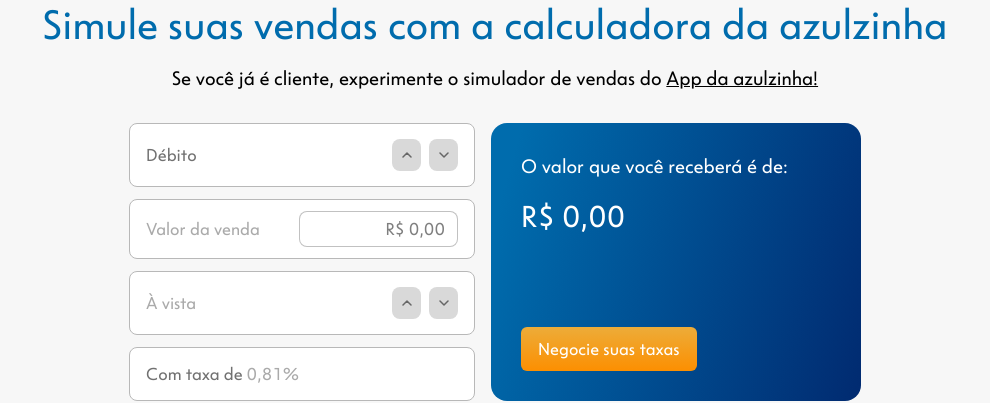
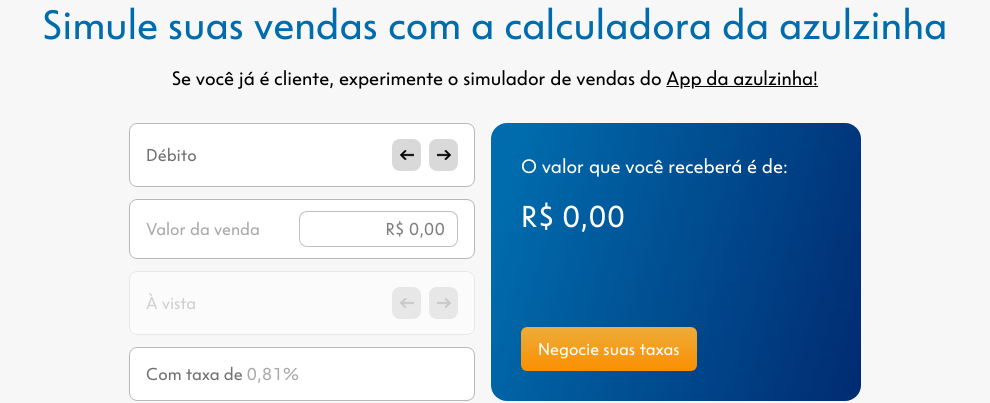
Before and after one commit to vorttexco/azulzinha-v3, a Next.js app: page /taxas-tarifas in a window 1280 px wide. Shown: the part 3840-4243 px from the top of the page, without its empty margins (145-1135 px from the left). Built offline with nearby package versions, Linux system fonts and the light colour scheme.

Commit message:
fix calculadora

```diff
--- a/src/components/shared/ArrowIcon.tsx
+++ b/src/components/shared/ArrowIcon.tsx
@@ -26,7 +26,7 @@
         >
             <path
                 d="M13.75 16L12.123 14.4242L17.6 9.1206L0 9.1206L0 6.90137L17.6 6.90137L12.1 1.57547L13.727 0L22 8.01115L13.75 16Z"
-                fill={stroke ? "none" : color}
+                fill={stroke || color}
                 stroke={stroke}
                 strokeWidth={strokeWidth}
             />
--- a/src/components/taxas-tarifas/CalculadoraSection.tsx
+++ b/src/components/taxas-tarifas/CalculadoraSection.tsx
@@ -1,23 +1,40 @@
 "use client";
 
 import { useState } from "react";
+import ArrowIcon from "@/components/shared/ArrowIcon";
 
-const tiposPagamento = ["Débito", "Crédito à vista", "Crédito 2x a 6x", "Crédito 7x a 12x"];
-const tiposRecebimento = ["À vista", "Em 1 dia útil", "Em 30 dias"];
+const tiposPagamento = ["Débito", "Crédito"];
+const parcelasOpcoes = ["À vista", "Parcelado em 2x", "Parcelado em 3x", "Parcelado em 4x", "Parcelado em 5x", "Parcelado em 6x", "Parcelado em 7x", "Parcelado em 8x", "Parcelado em 9x", "Parcelado em 10x", "Parcelado em 11x", "Parcelado em 12x"];
 
-const taxas: Record<string, Record<string, number>> = {
-  "Débito": { "À vista": 0.81, "Em 1 dia útil": 0.95, "Em 30 dias": 0.81 },
-  "Crédito à vista": { "À vista": 1.27, "Em 1 dia útil": 1.45, "Em 30 dias": 1.27 },
-  "Crédito 2x a 6x": { "À vista": 1.48, "Em 1 dia útil": 1.65, "Em 30 dias": 1.48 },
-  "Crédito 7x a 12x": { "À vista": 1.92, "Em 1 dia útil": 2.10, "Em 30 dias": 1.92 },
+const getTaxRate = (tipoPagamento: string, parcela: string): number => {
+  const parcelaNum = parseInt(parcela.split(" ")[2]) || 0;
+
+  if (tipoPagamento === "Débito") {
+    return 0.81;
+  }
+
+  if (parcela === "À vista") {
+    return 1.27;
+  }
+
+  if (parcelaNum >= 2 && parcelaNum <= 6) {
+    return 1.48;
+  }
+
+  if (parcelaNum >= 7) {
+    return 1.92;
+  }
+
+  return 1.27;
 };
 
 export default function CalculadoraSection() {
   const [tipoPagamento, setTipoPagamento] = useState(0);
-  const [tipoRecebimento, setTipoRecebimento] = useState(0);
+  const [parcela, setParcela] = useState(0);
   const [valorVenda, setValorVenda] = useState("");
 
-  const taxa = taxas[tiposPagamento[tipoPagamento]][tiposRecebimento[tipoRecebimento]];
+  const isDebito = tiposPagamento[tipoPagamento] === "Débito";
+  const taxa = getTaxRate(tiposPagamento[tipoPagamento], parcelasOpcoes[parcela]);
   const valor = parseFloat(valorVenda.replace(",", ".")) || 0;
   const valorRecebido = valor > 0 ? valor - (valor * taxa) / 100 : 0;
 
@@ -25,6 +42,14 @@
     current === 0 ? total - 1 : current - 1;
   const cycleNext = (current: number, total: number) =>
     current === total - 1 ? 0 : current + 1;
+
+  // Reset parcela to 0 when switching to Débito
+  const handleTipoPagamento = (newIndex: number) => {
+    setTipoPagamento(newIndex);
+    if (tiposPagamento[newIndex] === "Débito") {
+      setParcela(0);
+    }
+  };
 
   return (
     <section className="bg-[#F7F7F7]">
@@ -49,16 +74,16 @@
               </span>
               <div className="flex gap-2">
                 <button
-                  onClick={() => setTipoPagamento(cyclePrev(tipoPagamento, tiposPagamento.length))}
-                  className="bg-[#d9d9d9] rounded-lg w-[29px] h-8 flex items-center justify-center cursor-pointer"
+                  onClick={() => handleTipoPagamento(cyclePrev(tipoPagamento, tiposPagamento.length))}
+                  className="w-[29px] h-[32px] bg-[#D9D9D9]  rounded-lg flex items-center justify-center cursor-pointer"
                 >
-                  <svg width="10" height="6" viewBox="0 0 10 6" fill="none"><path d="M9 5L5 1L1 5" stroke="#666" strokeWidth="1.5" strokeLinecap="round" strokeLinejoin="round"/></svg>
+                  <ArrowIcon width={14} height={10} color="#000" stroke="#000" strokeWidth={1} className="rotate-180" />
                 </button>
                 <button
-                  onClick={() => setTipoPagamento(cycleNext(tipoPagamento, tiposPagamento.length))}
-                  className="bg-[#d9d9d9] rounded-lg w-[29px] h-8 flex items-center justify-center cursor-pointer"
+                  onClick={() => handleTipoPagamento(cycleNext(tipoPagamento, tiposPagamento.length))}
+                  className="w-[29px] h-[32px] bg-[#D9D9D9] rounded-lg flex items-center justify-center cursor-pointer"
                 >
-                  <svg width="10" height="6" viewBox="0 0 10 6" fill="none"><path d="M1 1L5 5L9 1" stroke="#666" strokeWidth="1.5" strokeLinecap="round" strokeLinejoin="round"/></svg>
+                  <ArrowIcon width={14} height={10} color="#000" stroke="#000" strokeWidth={1} />
                 </button>
               </div>
             </div>
@@ -75,23 +100,25 @@
               />
             </div>
 
-            {/* Tipo de recebimento */}
-            <div className="bg-white border border-[#b8b8b8] rounded-lg flex items-center justify-between px-4 h-16">
-              <span className="text-[16px] text-[#aaa]">
-                {tiposRecebimento[tipoRecebimento]}
+            {/* Parcela */}
+            <div className={`bg-white border rounded-lg flex items-center justify-between px-4 h-16 ${isDebito ? "border-[#d9d9d9] opacity-50 pointer-events-none" : "border-[#b8b8b8]"}`}>
+              <span className={`text-[16px] ${isDebito ? "text-[#aaa]" : "text-cinza"}`}>
+                {parcelasOpcoes[parcela]}
               </span>
               <div className="flex gap-2">
                 <button
-                  onClick={() => setTipoRecebimento(cyclePrev(tipoRecebimento, tiposRecebimento.length))}
-                  className="bg-[#d9d9d9] rounded-lg w-[29px] h-8 flex items-center justify-center cursor-pointer"
+                  onClick={() => setParcela(cyclePrev(parcela, parcelasOpcoes.length))}
+                  disabled={isDebito}
+                  className="w-[29px] h-[32px] bg-[#D9D9D9] rounded-lg flex items-center justify-center cursor-pointer"
                 >
-                  <svg width="10" height="6" viewBox="0 0 10 6" fill="none"><path d="M9 5L5 1L1 5" stroke="#666" strokeWidth="1.5" strokeLinecap="round" strokeLinejoin="round"/></svg>
+                  <ArrowIcon width={14} height={10} color={isDebito ? "#999" : "#333"} stroke={isDebito ? "#999" : "#333"} strokeWidth={1} className="rotate-180" />
                 </button>
                 <button
-                  onClick={() => setTipoRecebimento(cycleNext(tipoRecebimento, tiposRecebimento.length))}
-                  className="bg-[#d9d9d9] rounded-lg w-[29px] h-8 flex items-center justify-center cursor-pointer"
+                  onClick={() => setParcela(cycleNext(parcela, parcelasOpcoes.length))}
+                  disabled={isDebito}
+                  className="w-[29px] h-[32px] bg-[#D9D9D9] rounded-lg flex items-center justify-center cursor-pointer"
                 >
-                  <svg width="10" height="6" viewBox="0 0 10 6" fill="none"><path d="M1 1L5 5L9 1" stroke="#666" strokeWidth="1.5" strokeLinecap="round" strokeLinejoin="round"/></svg>
+                  <ArrowIcon width={14} height={10} color={isDebito ? "#999" : "#333"} stroke={isDebito ? "#999" : "#333"} strokeWidth={1} />
                 </button>
               </div>
             </div>
```
